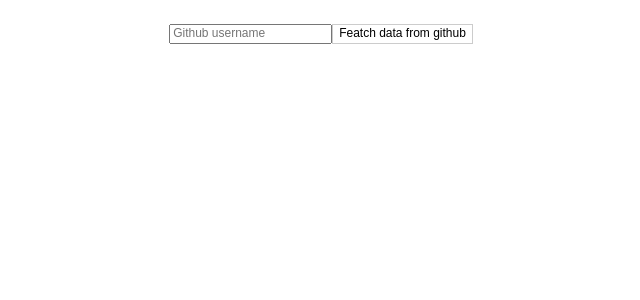
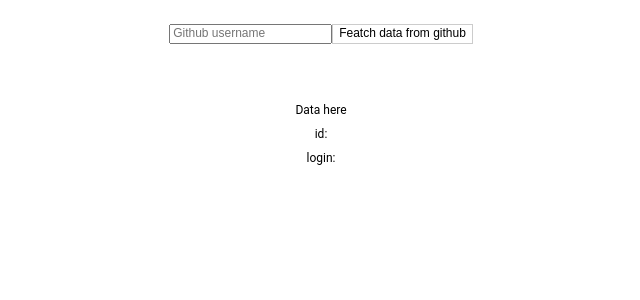
Before and after one commit to szujak/redux-presentation, a React app: page / in a window 1280 px wide. Shown: the top 300 px of the page, without its empty margins (319-959 px from the left). Built offline with nearby package versions, Linux system fonts and the light colour scheme; the HTML template or start-up script is replaced by a standard one.

Commit message:
Config display data (#4)

```diff
--- /dev/null
+++ b/src/modules/components/DataPreview/index.css
@@ -0,0 +1,9 @@
+.data {
+  display: flex;
+  padding: 2rem;
+  justify-content: center;
+}
+
+.data__container {
+  text-align: center;
+}
--- /dev/null
+++ b/src/modules/components/DataPreview/index.jsx
@@ -0,0 +1,26 @@
+import PropTypes from 'prop-types'
+import React, { Component } from 'react'
+
+import styles from './index.css'
+
+export default class DataPreview extends Component {
+  render () {
+    return (
+      <div className={styles.data}>
+        <div className={styles.data__container}>
+          <p>Data here</p>
+          <p>id: {this.props.data.id}</p>
+          <p>login: {this.props.data.login}</p>
+        </div>
+      </div>
+    )
+  }
+}
+
+DataPreview.propTypes = {
+  data: PropTypes.object.isRequired
+}
+
+DataPreview.defaultProps = {
+  data: undefined
+}
--- a/src/modules/components/Form/index.js
+++ b/src/modules/components/Form/index.jsx
@@ -3,7 +3,7 @@ import React, { Component } from 'react'
 
 import styles from './index.css'
 
-export default class App extends Component {
+export default class Form extends Component {
   constructor (props, context) {
     super(props, context)
 
@@ -44,10 +44,10 @@ export default class App extends Component {
   }
 }
 
-App.propTypes = {
+Form.propTypes = {
   onSubmit: PropTypes.func.isRequired
 }
 
-App.defaultProps = {
+Form.defaultProps = {
   onSubmit: (data) => console.log(data)
 }
--- a/src/modules/containers/App.jsx
+++ b/src/modules/containers/App.jsx
@@ -4,6 +4,7 @@ import React, { Component, Fragment } from 'react'
 
 import './App.css'
 import Form from '../components/Form'
+import DataPreview from '../components/DataPreview'
 import { getData } from '../store/actions/data-actions'
 
 class App extends Component {
@@ -21,6 +22,7 @@ class App extends Component {
     return (
       <Fragment>
         <Form onSubmit={this.onFormSubmit} />
+        <DataPreview data={this.props.appData.data} />
       </Fragment>
     )
   }
--- a/src/modules/store/reducers/data-reducer.js
+++ b/src/modules/store/reducers/data-reducer.js
@@ -1,7 +1,7 @@
 import { FETCHING_DATA, FETCHING_DATA_SUCCESS, FETCHING_DATA_FAILURE } from '../constants'
 
 const initialState = {
-  data: [],
+  data: {},
   error: false,
   isFetching: false,
   dataFetched: false
@@ -12,7 +12,7 @@ export default function dataReducer (state = initialState, {data, type}) {
     case FETCHING_DATA:
       return {
         ...state,
-        data: [],
+        data: {},
         isFetching: true
       }
     case FETCHING_DATA_SUCCESS:
```
